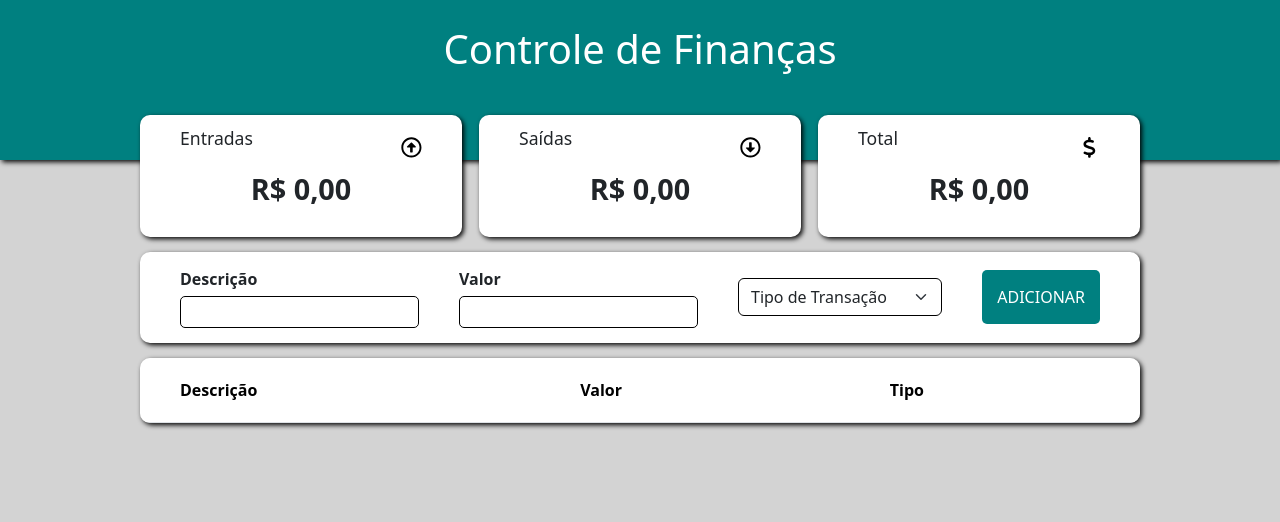
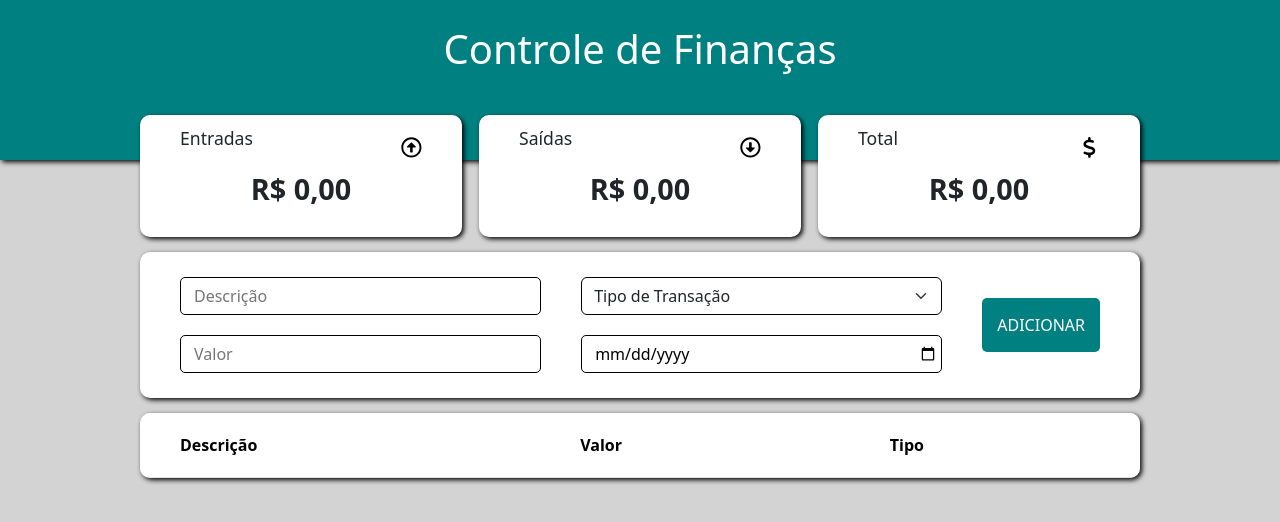
Before and after one commit to DavidSant021/controle-de-financas, a React (Vite) app: page / in a window 1280 px wide. Shown: the top 522 px of the page. Built offline with nearby package versions, Linux system fonts and the light colour scheme.

Commit message:
formulário modificado

```diff
--- a/src/components/AddTransaction/index.jsx
+++ b/src/components/AddTransaction/index.jsx
@@ -9,7 +9,8 @@ export default function AddTransaction() {
     const defaultTransaction = {
         description: '',
         value: "",
-        type: null
+        type: null,
+        createdAt: ''
     }
 
     const [transaction, setTransaction] = useState(defaultTransaction)
@@ -17,7 +18,6 @@ export default function AddTransaction() {
     const [open, setOpen] = useState(false)
     const [modalType, setModalType] = useState(false)
 
-    const desc = useRef(null)
     const formRef = useRef(null);
 
     const { addTransaction } = useContext(ValueContext)
@@ -42,7 +42,6 @@ export default function AddTransaction() {
         } finally {
             setTransaction(defaultTransaction)
             formRef.current.reset()
-            desc.current.focus()
             setSelectedType(null)
         }
 
@@ -66,30 +65,31 @@ export default function AddTransaction() {
                 onSubmit={handleSubmit}
                 className={styles.addTransactionAria}
             >
-                <div className={styles.inputContent}>
-                    <label htmlFor="description">Descrição</label>
+                <div className={styles.inputsContent}>
                     <input
                         type="text"
+                        className={styles.input}
                         name="description"
                         id="description"
+                        placeholder="Descrição"
                         required
-                        ref={desc}
                         value={transaction.description}
                         onChange={handleChange}
                     />
-                </div>
-                <div className={styles.inputContent}>
-                    <label htmlFor="value">Valor</label>
+
                     <input
                         type="number"
                         step={0.01}
+                        className={styles.input}
                         name="value"
                         id="value"
+                        placeholder="Valor"
                         required
                         value={transaction.value}
                         onChange={handleChange}
                     />
                 </div>
+                <div className={styles.inputsContent}>
                     <Form.Select
                         className={styles.select}
                         aria-label="Default select example"
@@ -105,6 +105,16 @@ export default function AddTransaction() {
                             Saída
                         </option>
                     </Form.Select>
+                    <input
+                        className={styles.inputData}
+                        type="date"
+                        name="createdAt"
+                        id="created"
+                        required
+                        value={transaction.createdAt}
+                        onChange={handleChange}
+                    />
+                </div>
                 <button className={styles.addButton}>Adicionar</button>
             </form>
             <Modal
--- a/src/components/AddTransaction/style.module.css
+++ b/src/components/AddTransaction/style.module.css
@@ -1,34 +1,41 @@
 .addTransactionAria {
-    padding: 15px 40px;
+    padding: 25px 40px;
     display: flex;
+    align-items: center;
     justify-content: space-between;
-    align-items: center;
     column-gap: 40px;
     background-color: white;
     height: auto;
     width: 100%;
     border-radius: 10px;
     box-shadow: 2px 2px 5px black;
-
-    label {
-        font-weight: bold;
-    }
 }
 
-.inputContent {
+.inputsContent {
+    width: 45%;
     display: flex;
     flex-direction: column;
-    text-align: left;
-    row-gap: 5px;
+    row-gap: 20px;
+}
 
-    input {
+.input {
     border: 1px solid black;
     border-radius: 5px;
     padding: 3px;
+    height: 38px;
     outline: none;
     text-indent: 10px;
     font-weight: 500;
 }
+
+.inputData {
+    border: 1px solid black;
+    border-radius: 5px;
+    text-indent: 5px;
+    width: 100%;
+    padding: 3px;
+    height: 38px;
+    outline: none;
 }
 
 .select {
@@ -57,10 +64,7 @@
         row-gap: 20px;
     }
 
-    .inputContent {
+    .inputsContent {
         width: 100%;
-        input {
-            height: 40px;
     }
 }
-}
--- a/src/entities/Transaction.js
+++ b/src/entities/Transaction.js
@@ -1,9 +1,9 @@
 export default class Transaction {
-    constructor ({description, value, type}) {
+    constructor ({description, value, type, createdAt}) {
         this.id = Math.floor(Math.random() * 10000000)
         this.description = description
         this.value = value
         this.type = type
-        this.createdAt = new Date()
+        this.createdAt = new Date(createdAt)
     }
 }
--- a/src/pages/ShowTransaction/index.jsx
+++ b/src/pages/ShowTransaction/index.jsx
@@ -2,7 +2,7 @@ import { useContext } from "react"
 import { Link, useParams } from "react-router-dom"
 import { ValueContext } from "../../context/ValueContext"
 import { FaRegArrowAltCircleUp, FaRegArrowAltCircleDown } from 'react-icons/fa'
-import { format } from "date-fns"
+import { format, addDays } from "date-fns"
 import styles from './style.module.css'
 import Table from 'react-bootstrap/Table';
 
@@ -12,8 +12,8 @@ export default function ShowTransaction() {
 
     const transaction = transactions.find(t => t.id === +id)
 
-    // Formatando a data usando date-fns
-    const formattedDate = format(new Date(transaction.createdAt), 'dd/MM/yyyy HH:mm:ss');
+    const nextDayDate = addDays(new Date(transaction.createdAt), 1);
+    const formattedNextDayDate = format(nextDayDate, 'dd/MM/yyyy');
 
     const formattedValue = Number(transaction.value).toLocaleString('pt-BR', { style: 'currency', currency: 'BRL' });
 
@@ -38,7 +38,7 @@ export default function ShowTransaction() {
                                     transaction.type ? <FaRegArrowAltCircleUp className={styles.arrowUp} /> : <FaRegArrowAltCircleDown className={styles.arrowDown} />
                                 }
                             </td>
-                            <td  className={styles.td}>{formattedDate}</td>
+                            <td  className={styles.td}>{formattedNextDayDate}</td>
                         </tr>
                     </tbody>
                 </Table>
```
Also changed, not shown: 4 other files (tests, documents, lock files or other folders). Lines whose indentation alone changed are shown as unchanged.
